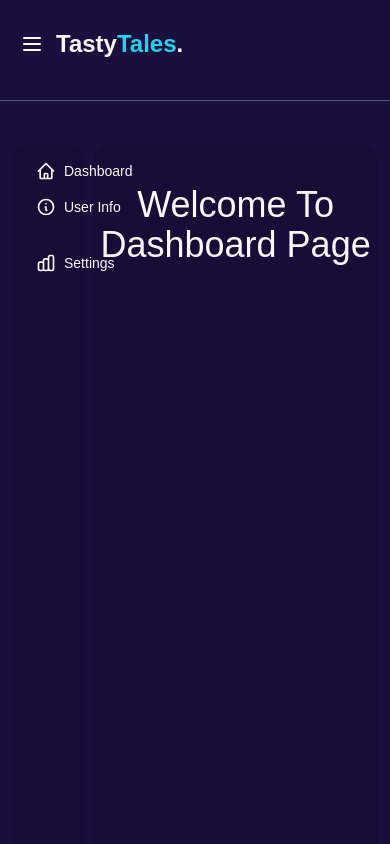
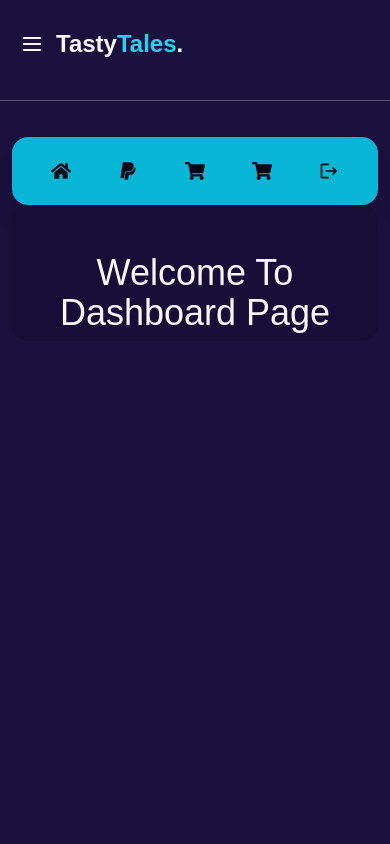
Before and after one commit to devalienbrain/tasty-tales-recipe-sharing-client, a Next.js app: page /dashboard in a window 390 px wide. Shown: the top 844 px of the page. Built offline with nearby package versions, Linux system fonts and the light colour scheme.

Commit message:
Dashboard layout design and contents responsiveness : Fixed

```diff
--- a/src/app/(withDashboard)/dashboard/layout.tsx
+++ b/src/app/(withDashboard)/dashboard/layout.tsx
@@ -12,12 +12,17 @@ export default function DashboardLayout({
   children: React.ReactNode;
 }>) {
   return (
-    <div className="min-h-screen my-2">
-      <div className="flex justify-between">
-        <div className="w-[20%]">
+    <div className="min-h-screen">
+      <div className="flex flex-col md:flex-row">
+        {/* Sidebar on top for small devices, on the left for large devices */}
+        <div className="w-full md:w-[20%]">
           <Sidebar />
         </div>
-        <div className="w-[80%] bg-base-200 rounded-box ml-2">{children}</div>
+
+        {/* Main content */}
+        <div className="w-full md:w-[80%] bg-base-200 rounded-box p-2">
+          {children}
+        </div>
       </div>
     </div>
   );
--- a/src/app/login/page.tsx
+++ b/src/app/login/page.tsx
@@ -8,7 +8,6 @@ import { useState } from "react";
 import { useDispatch } from "react-redux";
 import { useLoginUserMutation } from "@/redux/slices/authSlice";
 import { setUser } from "@/redux/slices/userSlice";
-import { useNavigate } from "react-router-dom";
 import { useRouter } from "next/navigation";
 
 type FormValues = {
@@ -20,7 +19,6 @@ const LoginPage = () => {
   const [email, setEmail] = useState("");
   const [password, setPassword] = useState("");
   const [error, setError] = useState("");
-  // const navigate = useNavigate();
   const router = useRouter();
   const dispatch = useDispatch();
   const [loginUser, { isLoading }] = useLoginUserMutation();
--- a/src/components/shared/Sidebar.tsx
+++ b/src/components/shared/Sidebar.tsx
@@ -1,65 +1,161 @@
+"use client";
+
+import React from "react";
 import Link from "next/link";
+import {
+  FaAd,
+  FaHome,
+  FaList,
+  FaPaypal,
+  FaShoppingCart,
+  FaUser,
+  FaUsers,
+} from "react-icons/fa";
+import { MdLogout } from "react-icons/md";
+import { RootState } from "@/redux/store";
+import { logout } from "@/redux/slices/authSlice";
+import { useAppDispatch, useAppSelector } from "@/redux/hook";
+import { useRouter } from "next/navigation";
 
-const Sidebar = () => {
+const Sidebar: React.FC = () => {
+  const user = useAppSelector((state: RootState) => state.user.user);
+  const dispatch = useAppDispatch();
+  const router = useRouter();
+
+  const handleLogout = () => {
+    dispatch(logout());
+    localStorage.removeItem("accessToken"); // Clear token on logout
+    router.push("/");
+  };
+
   return (
-    <div>
-      <ul className="menu bg-base-200 min-h-screen rounded-box">
+    <div className="bg-cyan-500 text-slate-950 p-4 md:p-6 shadow-xl rounded-2xl">
+      {/* Sidebar Menu */}
+      <ul className="flex flex-row flex-wrap justify-around md:flex-col md:gap-4">
+        {/* Home link */}
         <li>
-          <Link href="/dashboard">
-            <svg
-              xmlns="http://www.w3.org/2000/svg"
-              className="h-5 w-5"
-              fill="none"
-              viewBox="0 0 24 24"
-              stroke="currentColor"
+          <Link
+            href="/dashboard"
+            className="flex items-center gap-2 hover:bg-cyan-600 p-2 rounded-md transition-all duration-300"
           >
-              <path
-                strokeLinecap="round"
-                strokeLinejoin="round"
-                strokeWidth="2"
-                d="M3 12l2-2m0 0l7-7 7 7M5 10v10a1 1 0 001 1h3m10-11l2 2m-2-2v10a1 1 0 01-1 1h-3m-6 0a1 1 0 001-1v-4a1 1 0 011-1h2a1 1 0 011 1v4a1 1 0 001 1m-6 0h6"
-              />
-            </svg>
-            Dashboard
+            <FaHome className="text-xl" />
+            <span className="hidden md:inline">
+              {user?.role === "admin" ? "Admin" : "User"} Home
+            </span>
+          </Link>
+        </li>
+
+        {/* Admin Links */}
+        {user?.role === "admin" ? (
+          <>
+            <li>
+              <Link
+                href="/dashboard/bookings"
+                className="flex items-center gap-2 hover:bg-cyan-600 p-2 rounded-md transition-all duration-300"
+              >
+                <FaShoppingCart className="text-xl" />
+                <span className="hidden md:inline">All Bookings</span>
               </Link>
             </li>
             <li>
-          <Link href="/dashboard/user-info">
-            <svg
-              xmlns="http://www.w3.org/2000/svg"
-              className="h-5 w-5"
-              fill="none"
-              viewBox="0 0 24 24"
-              stroke="currentColor"
+              <Link
+                href="/dashboard/facilities"
+                className="flex items-center gap-2 hover:bg-cyan-600 p-2 rounded-md transition-all duration-300"
               >
-              <path
-                strokeLinecap="round"
-                strokeLinejoin="round"
-                strokeWidth="2"
-                d="M13 16h-1v-4h-1m1-4h.01M21 12a9 9 0 11-18 0 9 9 0 0118 0z"
-              />
-            </svg>
-            User Info
+                <FaList className="text-xl" />
+                <span className="hidden md:inline">All Facilities</span>
               </Link>
             </li>
             <li>
-          <Link href="/dashboard/settings">
-            <svg
-              xmlns="http://www.w3.org/2000/svg"
-              className="h-5 w-5"
-              fill="none"
-              viewBox="0 0 24 24"
-              stroke="currentColor"
+              <Link
+                href="/dashboard/addFacility"
+                className="flex items-center gap-2 hover:bg-cyan-600 p-2 rounded-md transition-all duration-300"
               >
-              <path
-                strokeLinecap="round"
-                strokeLinejoin="round"
-                strokeWidth="2"
-                d="M9 19v-6a2 2 0 00-2-2H5a2 2 0 00-2 2v6a2 2 0 002 2h2a2 2 0 002-2zm0 0V9a2 2 0 012-2h2a2 2 0 012 2v10m-6 0a2 2 0 002 2h2a2 2 0 002-2m0 0V5a2 2 0 012-2h2a2 2 0 012 2v14a2 2 0 01-2 2h-2a2 2 0 01-2-2z"
-              />
-            </svg>
-            Settings
+                <FaAd className="text-xl" />
+                <span className="hidden md:inline">Add a Facility</span>
               </Link>
+            </li>
+            <li>
+              <Link
+                href="/dashboard/users"
+                className="flex items-center gap-2 hover:bg-cyan-600 p-2 rounded-md transition-all duration-300"
+              >
+                <FaUser className="text-xl" />
+                <span className="hidden md:inline">All Users</span>
+              </Link>
+            </li>
+            <li>
+              <Link
+                href="/dashboard/register"
+                className="flex items-center gap-2 hover:bg-cyan-600 p-2 rounded-md transition-all duration-300"
+              >
+                <FaUsers className="text-xl" />
+                <span className="hidden md:inline">Create An Admin</span>
+              </Link>
+            </li>
+            <hr />
+            <li>
+              <Link
+                href="/dashboard/checkoutForPayment"
+                className="flex items-center gap-2 hover:bg-cyan-600 p-2 rounded-md transition-all duration-300"
+              >
+                <FaPaypal className="text-xl" />
+                <span className="hidden md:inline">Payment</span>
+              </Link>
+            </li>
+            <li>
+              <Link
+                href="/dashboard/userBookings"
+                className="flex items-center gap-2 hover:bg-cyan-600 p-2 rounded-md transition-all duration-300"
+              >
+                <FaShoppingCart className="text-xl" />
+                <span className="hidden md:inline">My Bookings</span>
+              </Link>
+            </li>
+            <hr />
+          </>
+        ) : (
+          <>
+            {/* User Links */}
+            <li>
+              <Link
+                href="/dashboard/checkoutForPayment"
+                className="flex items-center gap-2 hover:bg-cyan-600 p-2 rounded-md transition-all duration-300"
+              >
+                <FaPaypal className="text-xl" />
+                <span className="hidden md:inline">Payment</span>
+              </Link>
+            </li>
+            <li>
+              <Link
+                href="/dashboard/userBookings"
+                className="flex items-center gap-2 hover:bg-cyan-600 p-2 rounded-md transition-all duration-300"
+              >
+                <FaShoppingCart className="text-xl" />
+                <span className="hidden md:inline">My Bookings</span>
+              </Link>
+            </li>
+            <li>
+              <Link
+                href="/facilities-list"
+                className="flex items-center gap-2 hover:bg-cyan-600 p-2 rounded-md transition-all duration-300"
+              >
+                <FaShoppingCart className="text-xl" />
+                <span className="hidden md:inline">Book A Facility</span>
+              </Link>
+            </li>
+          </>
+        )}
+
+        {/* Logout */}
+        <li>
+          <div
+            onClick={handleLogout}
+            className="flex items-center gap-2 hover:text-red-600 cursor-pointer hover:bg-red-200 p-2 rounded-md transition-all duration-300"
+          >
+            <MdLogout className="text-xl" />
+            <span className="hidden md:inline">Logout</span>
+          </div>
         </li>
       </ul>
     </div>
--- /dev/null
+++ b/src/redux/hook/index.ts
@@ -0,0 +1,6 @@
+import { useDispatch, useSelector } from 'react-redux'
+import { AppDispatch, RootState } from '../store'
+
+// Use throughout your app instead of plain `useDispatch` and `useSelector`
+export const useAppDispatch = useDispatch.withTypes<AppDispatch>()
+export const useAppSelector = useSelector.withTypes<RootState>()
```
Lines whose indentation alone changed are shown as unchanged.
